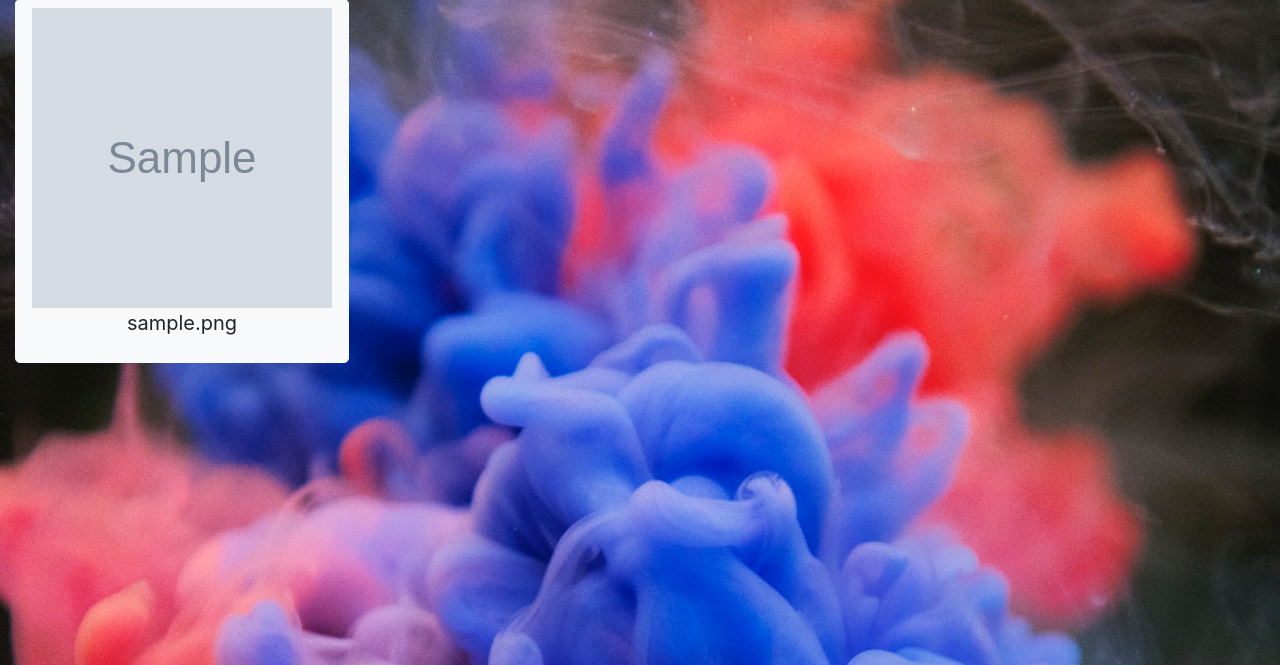
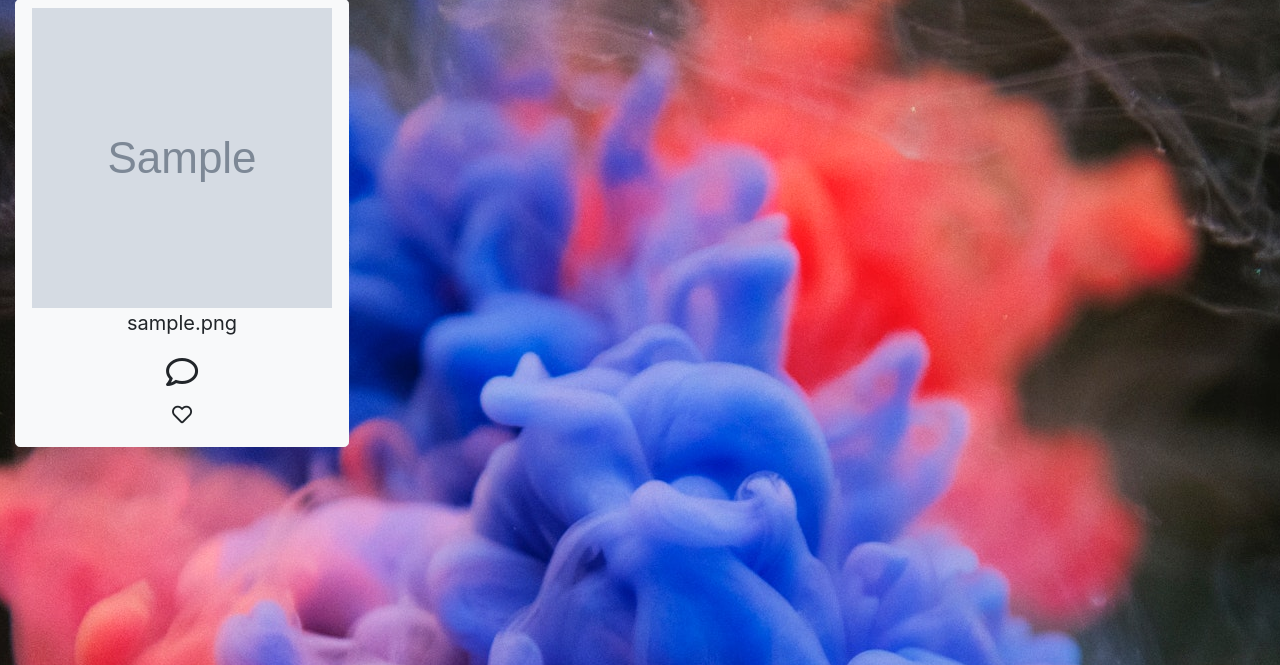
Before and after one commit to jameskomo/instagram-clone, a Django app: page / in a window 1280 px wide. Shown: the part 78-743 px from the top of the page. Run offline with Django 3.2, Linux system fonts and the light colour scheme; tables that the repository leaves empty hold one stand-in row (values such as "Sample post"); grey boxes marked "Sample" are stand-in pictures; some libraries are stand-ins or nearby versions; some web fonts are replaced.

```diff
--- a/my_instagram/templates/my_instagram/base.html
+++ b/my_instagram/templates/my_instagram/base.html
@@ -71,6 +71,7 @@
                 <button type="button" class="btn btn-light btn-lg" data-toggle="modal" data-target="#myModal{{image.id}}">
                     <img src="{% if image.photo_image %}{{ image.photo_image.url }}{% else %}#{% endif %}" alt="Instagram Image" width="300" height="300">
                     <p>{{image.image_name }}</p>
+                    <h2><i class="far fa-comment"></i></h2><i class="far fa-heart"></i><h2></h2>
                 </button>
                 <br>
 
```
